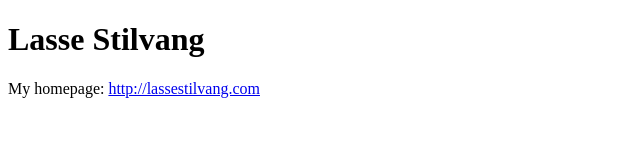
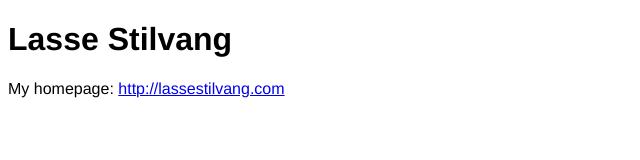
Before and after one commit to lassestilvang/lassestilvang.github.io, a plain HTML site: page index.html in a window 1280 px wide. Shown: the whole page, without its empty margins (0-640 px from the left). Drawn offline with Linux system fonts and the light colour scheme.

Commit message:
New font
Added font CSS.

```diff
--- a/index.html
+++ b/index.html
@@ -2,6 +2,11 @@
 <html>
 	<head>
 		<title>Lasse Stilvang</title>
+		<style>
+			body {
+				font-family: Helvetica, Arial, sans-serif;
+			}
+		</style>
 	</head>
 	<body>
 		<h1>Lasse Stilvang</h1>
```
